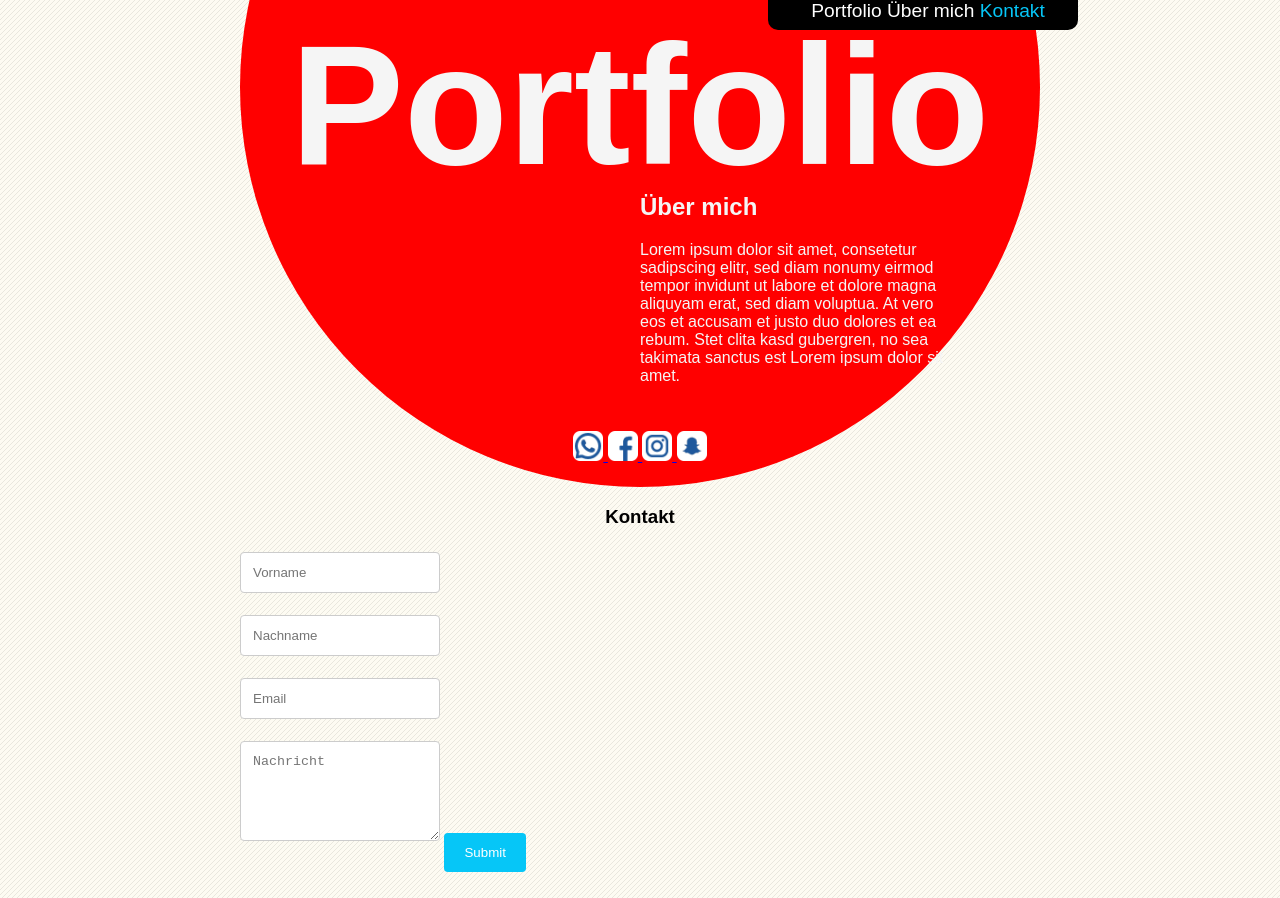
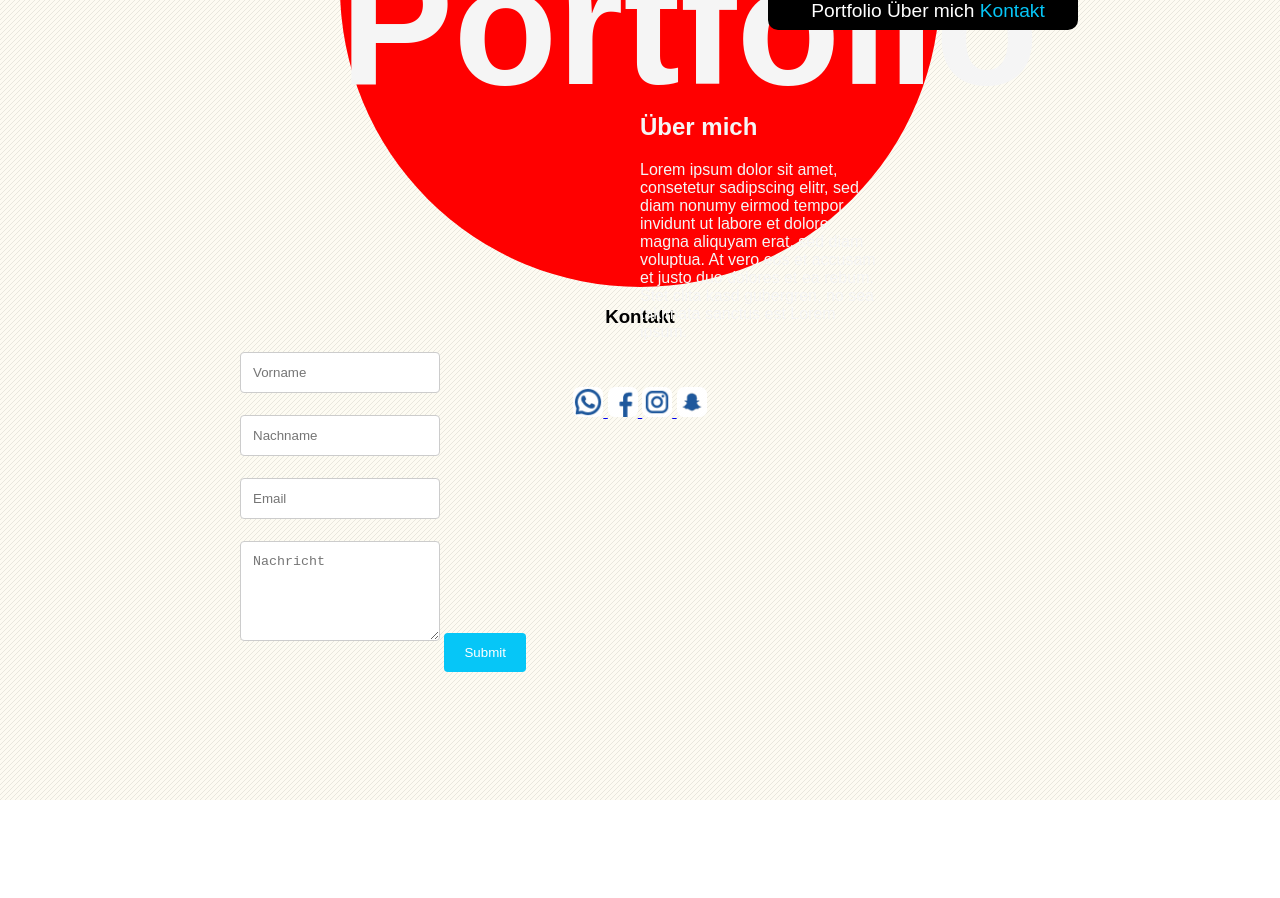
Before and after one commit to NikitaGae/GIS_WiSe2020, a plain HTML site: page Aufgabe1.2/kointakt.html in a window 1280 px wide. After the commit the page ends 800 px from the top, so only its background shows below. Drawn offline with Linux system fonts and the light colour scheme.

Commit message:
änderung

```diff
--- a/Aufgabe1.2/kointakt.html
+++ b/Aufgabe1.2/kointakt.html
@@ -23,7 +23,7 @@
 
         <div id="text">
             <h2 id="ueberMich">Über mich</h2>
-            <p id="lorem">Lorem ipsum dolor sit amet, consetetur sadipscing elitr, sed diam nonumy eirmod tempor invidunt ut labore et dolore magna aliquyam erat, sed diam voluptua. At vero eos et accusam et justo duo dolores et ea rebum. Stet clita kasd gubergren, no sea takimata sanctus est Lorem ipsum dolor sit amet.</p>
+            <p id="lorem">Lorem ipsum dolor sit amet, consetetur sadipscing elitr, sed diam nonumy eirmod tempor invidunt ut labore et dolore magna aliquyam erat, sed diam voluptua. At vero eos et accusam et justo duo dolores et ea rebum. Stet clita kasd gubergren, no sea takimata sanctus est Lorem ipsum.</p>
         </div>
 
         <a href="https://wa.me/4917643320510" target="_blank"> <img src="wa.png" alt="Whatsapp"> </a>
--- a/Aufgabe1.2/style.css
+++ b/Aufgabe1.2/style.css
@@ -19,6 +19,7 @@
         left: 60%;
         padding-left: 10px;
         border-radius: 0 0 10px 10px;
+        z-index: 100;
     }
 
     nav a {
@@ -169,8 +170,8 @@
 
     #circle {
         background-color: red;
-        height: 800px;
-        width: 800px;
+        height: 600px;
+        width: 600px;
         border-radius: 50%;
         margin: -450px auto auto auto;
         color: whitesmoke;
```
Also changed, not shown: Aufgabe1.2/index.html (+2 -2 lines), Aufgabe1.2/ueberMich.html (+1 -1 lines).
